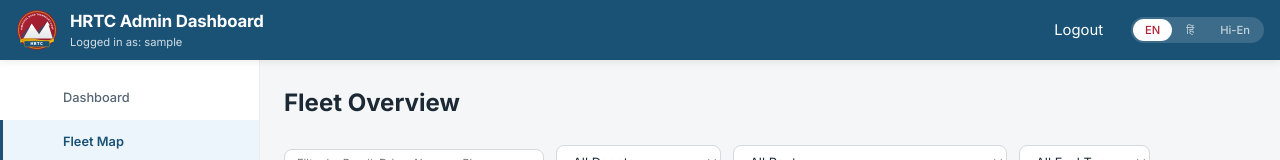
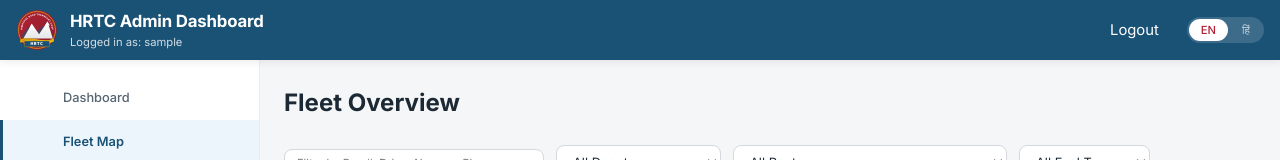
Before and after one commit to manan2607-07/hrtc-realtime-vehicle-tracking, a React (Vite) app: page /admin/fleet in a window 1280 px wide. Shown: the top 160 px of the page. Built offline with nearby package versions, Linux system fonts and the light colour scheme; sample sign-in values are in the browser's storage.

Commit message:
fix: remove hinglish option and reset From/To default choices to select prompt

```diff
--- a/src/components/LanguageToggle.jsx
+++ b/src/components/LanguageToggle.jsx
@@ -4,36 +4,25 @@ import { useLanguage } from '../context/LanguageContext';
  * Hindi/English language toggle
  */
 export default function LanguageToggle() {
-  const { lang, setLang, t } = useLanguage();
+  const { lang, toggleLanguage, t } = useLanguage();
 
   return (
     <div className="lang-toggle" role="radiogroup" aria-label={t('language')}>
       <button
         className={`lang-toggle__option ${lang === 'en' ? 'active' : ''}`}
-        onClick={() => setLang('en')}
+        onClick={() => lang !== 'en' && toggleLanguage()}
         role="radio"
         aria-checked={lang === 'en'}
-        title="English"
       >
         EN
       </button>
       <button
         className={`lang-toggle__option ${lang === 'hi' ? 'active' : ''}`}
-        onClick={() => setLang('hi')}
+        onClick={() => lang !== 'hi' && toggleLanguage()}
         role="radio"
         aria-checked={lang === 'hi'}
-        title="हिन्दी (Hindi)"
       >
         हिं
-      </button>
-      <button
-        className={`lang-toggle__option ${lang === 'hinglish' ? 'active' : ''}`}
-        onClick={() => setLang('hinglish')}
-        role="radio"
-        aria-checked={lang === 'hinglish'}
-        title="Hinglish (Hindi + English)"
-      >
-        Hi-En
       </button>
     </div>
   );
--- a/src/context/LanguageContext.jsx
+++ b/src/context/LanguageContext.jsx
@@ -11,11 +11,7 @@ export function LanguageProvider({ children }) {
   }, [lang]);
 
   const toggleLanguage = useCallback(() => {
-    setLang(prev => {
-      if (prev === 'en') return 'hi';
-      if (prev === 'hi') return 'hinglish';
-      return 'en';
-    });
+    setLang(prev => prev === 'en' ? 'hi' : 'en');
   }, []);
 
   return (
--- a/src/i18n/strings.js
+++ b/src/i18n/strings.js
@@ -240,126 +240,5 @@ export const STRINGS = {
     language: 'भाषा',
     hindi: 'हिन्दी',
     english: 'English',
-    hinglish: 'Hinglish',
-  },
-
-  hinglish: {
-    // App
-    appName: 'HRTC Bus Tracker',
-    appSubtitle: 'Himachal Road Transport Corporation',
-    tagline: 'Real-Time Bus Tracking System',
-
-    // Navigation
-    navHome: 'Home',
-    navTrack: 'Bus Track Karein',
-    navRoutes: 'Routes List',
-    navSMS: 'SMS Bus Tracker',
-    navAdmin: 'Admin Panel',
-    navAlerts: 'Alerts',
-    navReports: 'Reports',
-    navFleetMap: 'Fleet Map',
-    navRouteManager: 'Routes Control',
-
-    // Home
-    searchPlaceholder: 'Route, stop ya destination search karein...',
-    nearbyStops: 'Paas ke Bus Stops',
-    popularRoutes: 'Popular Routes',
-    allRoutes: 'Sabhi Routes',
-    activeBuses: 'Chalti Hui Buses',
-    busesNearMe: 'Mere Paas ki Buses',
-    viewRoute: 'Route Dekhein',
-    trackBus: 'Live Track Karein',
-
-    // Live tracking
-    liveTracking: 'Live Bus Tracking',
-    nextStop: 'Agla Stop',
-    finalDestination: 'Aakhri Destination',
-    etaLabel: 'Kab Pahuchegi (ETA)',
-    arriving: 'Bas Pahunchne Wali Hai',
-    signalLost: 'GPS Signal Chhut Gaya',
-    lastUpdated: 'Aakhri update',
-    secondsAgo: 'sec pehle',
-    minutesAgo: 'min pehle',
-    estimateWarning: 'Estimate dikha rahe hain — GPS unavailable',
-    notifyMe: '5 min pehle alert karein',
-    notificationSet: 'Alert set ho gaya! Hum notify karenge.',
-    upcomingStops: 'Aage ke Stops',
-    confidence: 'Accuracy',
-    live: 'Live GPS',
-    estimated: 'Estimated',
-    lowConfidence: 'Kam Accurate',
-
-    // Stop detail
-    upcomingBuses: 'Aane Wali Buses',
-    noBuses: 'Is waqt koi bus scheduled nahi hai',
-    stopCode: 'Stop Code',
-
-    // Route detail
-    routeDetails: 'Route Details',
-    stops: 'Stops',
-    schedule: 'Time Table',
-    distance: 'Doori (Distance)',
-    typicalDuration: 'Kitna Time Lagega',
-    activeBusesOnRoute: 'Is Route pe Chalti Buses',
-
-    // Sustainability
-    fuelType: 'Fuel Type',
-    emissionStandard: 'Engine Standard',
-    electric: 'Electric (EV)',
-    diesel: 'Diesel',
-    cng: 'CNG',
-    hybrid: 'Hybrid',
-    zeroEmission: 'Zero Pollution',
-    cleanFuel: 'Clean Fuel',
-
-    // SMS Demo
-    smsDemo: 'SMS Bus Tracker',
-    smsInstructions: 'Bus timing dekhne ke liye Stop Code sms karein',
-    smsPlaceholder: 'Stop code likhein (ex: SML04)',
-    smsSend: 'Bhejein',
-    smsResponse: 'SMS Reply',
-    smsNoStop: 'Stop code nahi mila. Try karein: SML01-SML10, SMN01-SMN13, DHM01-DHM07',
-
-    // Admin
-    dashboard: 'Dashboard',
-    totalBuses: 'Total Active Buses',
-    onTimePerformance: 'Time Par Chalne Wali Buses %',
-    signalLostCount: 'No GPS Signal',
-    cleanFleetPercent: 'Green Fleet %',
-    recentAlerts: 'Taza Alerts',
-    fleetOverview: 'Fleet Status',
-    filterByDepot: 'Depot Filter',
-    filterByRoute: 'Route Filter',
-    filterByFuel: 'Fuel Filter',
-    filterByStatus: 'Status Filter',
-    allDepots: 'Sabhi Depots',
-    allRoutes: 'Sabhi Routes',
-    allFuelTypes: 'Sabhi Fuel Types',
-    allStatuses: 'Sabhi Status',
-    punctualityReport: 'Punctuality Report',
-    emissionsReport: 'Emissions Report',
-    fleetUtilization: 'Bus Utilization',
-    breakdown: 'Breakdown',
-    delayed: 'Late (Delayed)',
-    running: 'On Time (Running)',
-    acknowledge: 'Check Karein',
-    resolve: 'Solve Karein',
-    new: 'Naya',
-    acknowledged: 'Check Kiya',
-    resolved: 'Solved',
-
-    // Season toggle
-    normalSeason: 'Normal Season',
-    touristSeason: 'Tourist Season',
-    seasonToggle: 'Season Mode',
-
-    // General
-    min: 'min',
-    km: 'km',
-    kmh: 'km/h',
-    language: 'Language',
-    hindi: 'हिन्दी',
-    english: 'English',
-    hinglish: 'Hinglish',
   },
 };
--- a/src/pages/citizen/Home.jsx
+++ b/src/pages/citizen/Home.jsx
@@ -14,8 +14,8 @@ export default function Home() {
   const navigate = useNavigate();
 
   const todayStr = new Date().toISOString().split('T')[0];
-  const [fromLocation, setFromLocation] = useState('Shimla ISBT (Tutikandi)');
-  const [toLocation, setToLocation] = useState('Kufri');
+  const [fromLocation, setFromLocation] = useState('');
+  const [toLocation, setToLocation] = useState('');
   const [journeyDate, setJourneyDate] = useState(todayStr);
   const [hasSearched, setHasSearched] = useState(false);
 
```
